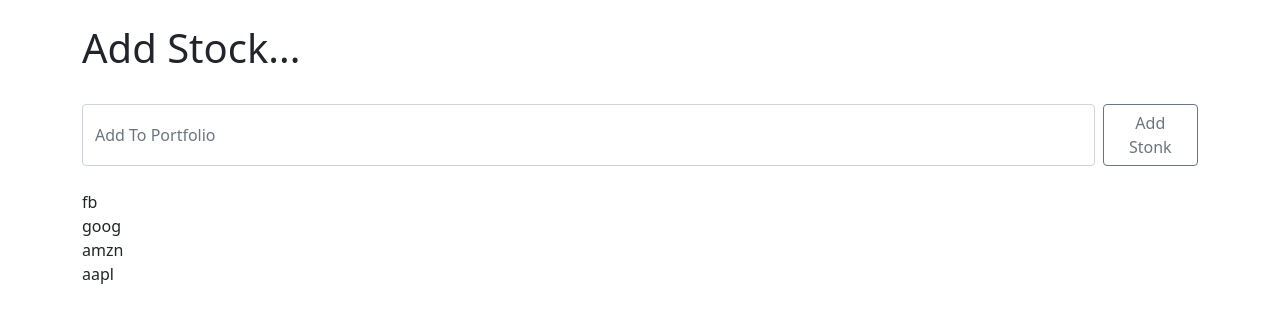
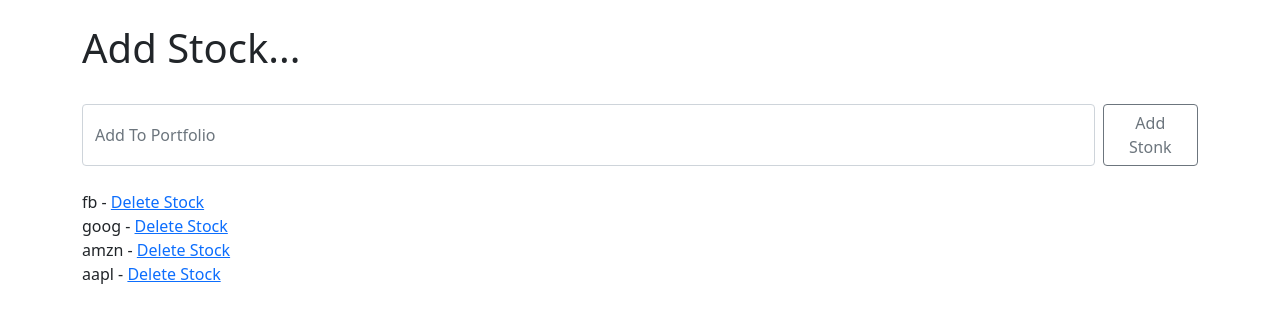
Before and after one commit to Jofa11/Stonks_App, a Django app: page /add_stock.html in a window 1280 px wide. Shown: the part 78-401 px from the top of the page. Run offline with Django 3.2, Linux system fonts and the light colour scheme; data comes from the database, SQL or seed files in the repository; both versions use the stored data as it was after the commit.

Commit message:
add delete button to add_stock

```diff
--- a/stonks/quotes/templates/add_stock.html
+++ b/stonks/quotes/templates/add_stock.html
@@ -14,7 +14,7 @@
 <br/>
 
 {% for item in ticker %}
-    {{ item }}<br/>
+    {{ item }}  -  <a href="{% url 'delete' item.id %}">Delete Stock</a> <br/>
 {% endfor %}
 
 
--- a/stonks/quotes/urls.py
+++ b/stonks/quotes/urls.py
@@ -5,4 +5,5 @@ urlpatterns = [
     path('', views.home, name="home"),
     path('about.html', views.about, name="about"),
     path('add_stock.html', views.add_stock, name="add_stock"),
+    path('delete/<stock_id>', views.delete, name="delete"),
 ]
--- a/stonks/quotes/views.py
+++ b/stonks/quotes/views.py
@@ -41,3 +41,9 @@ def add_stock(request):
 
         ticker = Stock.objects.all()
         return render(request, 'add_stock.html', {'ticker': ticker})
+
+def delete(request, stock_id):
+    item = Stock.objects.get(pk=stock_id)
+    item.delete()
+    messages.success(request, "Stock Has Been Deleted!")
+    return redirect(add_stock)
```
Also changed, not shown: stonks/db.sqlite3.
